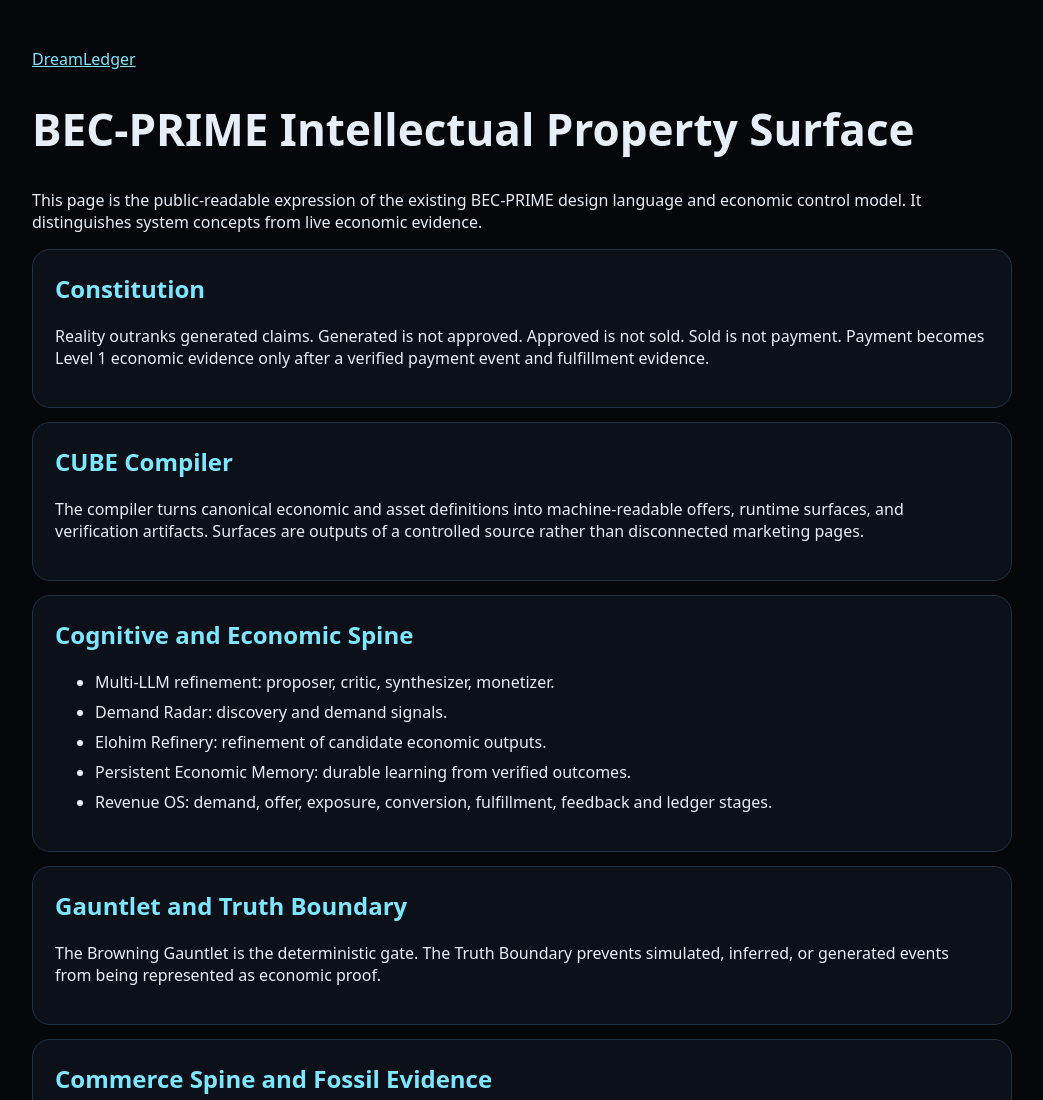
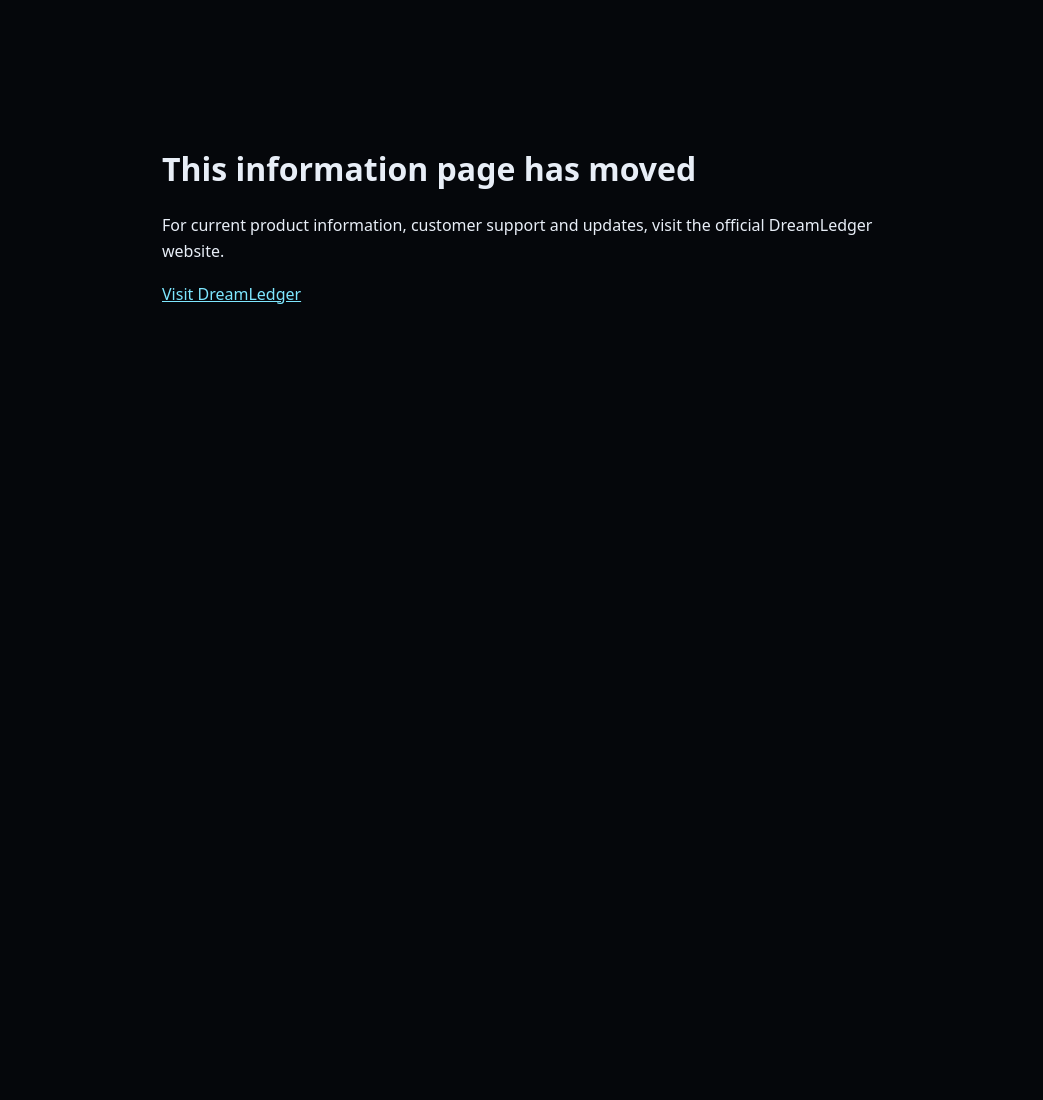
Before and after one commit to KelpCoin/DreamLogic, a website: page ip.html in a window 1280 px wide. Shown: the top 1100 px of the page, without its empty margins (118-1161 px from the left). After the commit the page ends 800 px from the top, so only its background shows below. Drawn offline with Linux system fonts and the light colour scheme.

Commit message:
Security: retire publicly exposed internal architecture page; retain safe route

```diff
--- a/ip.html
+++ b/ip.html
@@ -1,14 +1,21 @@
 <!doctype html>
 <html lang="en">
-<head><meta charset="utf-8"><meta name="viewport" content="width=device-width,initial-scale=1"><title>DreamLedger | BEC-PRIME IP</title><style>body{font-family:system-ui,sans-serif;background:#05070b;color:#e8eef7;margin:0}main{max-width:980px;margin:auto;padding:48px 22px}section{border:1px solid #243044;border-radius:18px;padding:22px;margin:14px 0;background:#0b1019}h1{font-size:44px}h2{margin-top:0;color:#7ee7ff}li{margin:8px 0}a{color:#7ee7ff}</style></head>
-<body><main><a href="/">DreamLedger</a><h1>BEC-PRIME Intellectual Property Surface</h1><p>This page is the public-readable expression of the existing BEC-PRIME design language and economic control model. It distinguishes system concepts from live economic evidence.</p>
-<section><h2>Constitution</h2><p>Reality outranks generated claims. Generated is not approved. Approved is not sold. Sold is not payment. Payment becomes Level 1 economic evidence only after a verified payment event and fulfillment evidence.</p></section>
-<section><h2>CUBE Compiler</h2><p>The compiler turns canonical economic and asset definitions into machine-readable offers, runtime surfaces, and verification artifacts. Surfaces are outputs of a controlled source rather than disconnected marketing pages.</p></section>
-<section><h2>Cognitive and Economic Spine</h2><ul><li>Multi-LLM refinement: proposer, critic, synthesizer, monetizer.</li><li>Demand Radar: discovery and demand signals.</li><li>Elohim Refinery: refinement of candidate economic outputs.</li><li>Persistent Economic Memory: durable learning from verified outcomes.</li><li>Revenue OS: demand, offer, exposure, conversion, fulfillment, feedback and ledger stages.</li></ul></section>
-<section><h2>Gauntlet and Truth Boundary</h2><p>The Browning Gauntlet is the deterministic gate. The Truth Boundary prevents simulated, inferred, or generated events from being represented as economic proof.</p></section>
-<section><h2>Commerce Spine and Fossil Evidence</h2><p>The commerce path is DEMAND -&gt; REFINE -&gt; GAUNTLET -&gt; COMPILE -&gt; DISTRIBUTE -&gt; CHECKOUT -&gt; PAYMENT -&gt; FOSSIL -&gt; MEMORY -&gt; ITERATE. A Fossil is created only from verified payment evidence.</p></section>
-<section><h2>Independent Silos</h2><p>Dreamiez, Kelplantis, MTG and BEC-PRIME are separate tunnels. Shared assets may interoperate through a canonical shared asset contract, but catalogues, offers, permissions and economic evidence do not bleed between silos.</p></section>
-<section><h2>Neutral Front Door</h2><p>The front door is a thumb-first horizontal discovery surface. It is a routing layer, not a generic storefront. Each card enters an isolated silo tunnel.</p></section>
-<section><h2>Humaniser and Approval Governor</h2><p>The Humaniser Gate keeps generated output coherent for people. The Approval Governor controls what can become a live economic offer. An empty approval registry means checkout-enabled offers must be zero.</p></section>
-<section><h2>Digital Proxy and Silo Integrity</h2><p>Digital proxies may operate within defined permissions. They cannot bypass approval, truth, payment verification, or silo boundaries.</p></section>
-<p><a href="/engine.html">Engine</a> | <a href="/revenue.html">Revenue</a> | <a href="/">Front door</a></p></main></body></html>
+<head>
+<meta charset="utf-8">
+<meta name="viewport" content="width=device-width, initial-scale=1">
+<meta name="robots" content="noindex, nofollow">
+<title>DreamLedger | Information</title>
+<style>
+body{font-family:system-ui,sans-serif;background:#05070b;color:#e8eef7;margin:0}
+main{max-width:720px;margin:12vh auto;padding:30px}
+a{color:#7ee7ff}p{line-height:1.65}
+</style>
+</head>
+<body>
+<main>
+<h1>This information page has moved</h1>
+<p>For current product information, customer support and updates, visit the official DreamLedger website.</p>
+<p><a href="https://dreamledger.org/">Visit DreamLedger</a></p>
+</main>
+</body>
+</html>
```
